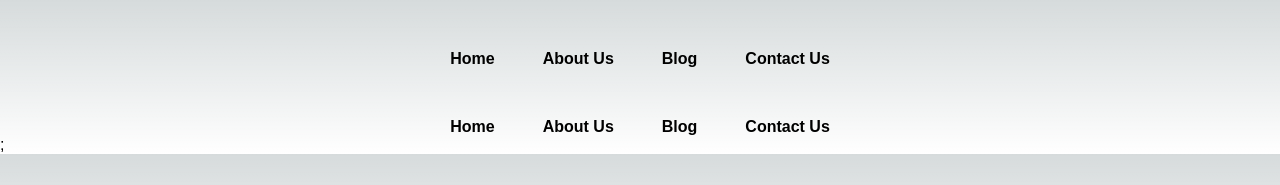
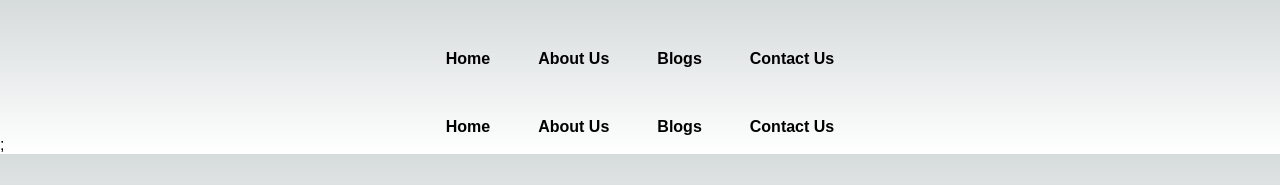
Before and after one commit to Achinmay05/huntingcoder, a Next.js app: page /components/Navbar in a window 1280 px wide. Shown: the top 185 px of the page. Built offline with nearby package versions, Linux system fonts and the light colour scheme.

Commit message:
simple update

```diff
--- a/pages/components/Navbar.js
+++ b/pages/components/Navbar.js
@@ -15,7 +15,7 @@ const Navbar = () => {
                 </li>
 
                 <li>
-                    <Link href="/blog">Blog</Link>
+                    <Link href="/blog">Blogs</Link>
                 </li>
 
                 <li>
```
